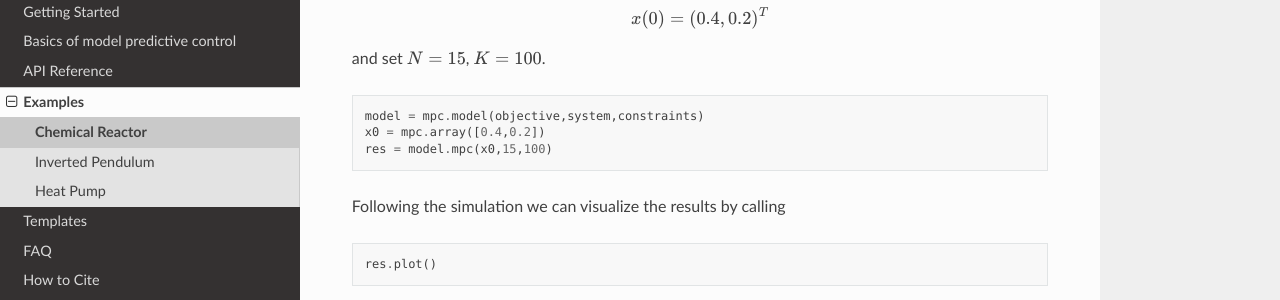
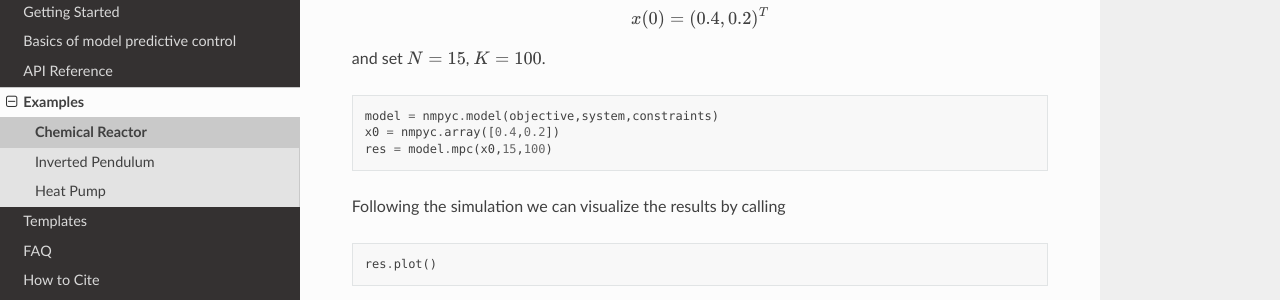
Before and after one commit to nMPyC/nmpyc, a Sphinx documentation site: the page built from docs/source/example/reactor.rst, in a window 1280 px wide and 900 px high, scrolled down 1961 px. Shown: the part 151-451 px from the top of the window. Built offline with Sphinx 7.4.7 and the Read the Docs theme 2.0.0, drawn with Linux system fonts in a browser that asks for light colours; cross-references to code outside the pages are shown as plain code.

Commit message:
Update reactor.rst

```diff
--- a/docs/source/example/reactor.rst
+++ b/docs/source/example/reactor.rst
@@ -115,8 +115,8 @@ and set :math:`N=15`, :math:`K=100`.
 
 .. code-block:: python
 
-   model = mpc.model(objective,system,constraints)
-   x0 = mpc.array([0.4,0.2])
+   model = nmpyc.model(objective,system,constraints)
+   x0 = nmpyc.array([0.4,0.2])
    res = model.mpc(x0,15,100)
 
 Following the simulation we can visualize the results by calling
```
